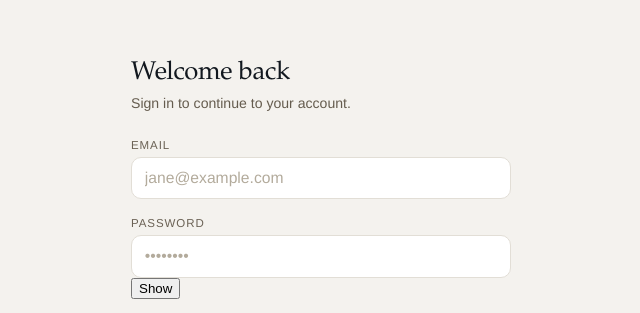
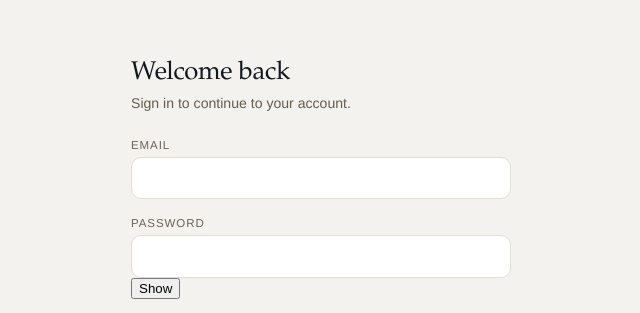
Before and after one commit to lorencedelossantos0-wq/My-first-project-, a plain HTML site: page login-1.html in a window 1280 px wide. Shown: the part 131-444 px from the top of the page, without its empty margins (319-959 px from the left). Drawn offline with nearby package versions, Linux system fonts and the light colour scheme.

Commit message:
Update login-1.html

```diff
--- a/login-1.html
+++ b/login-1.html
@@ -181,7 +181,7 @@
         <label for="email">Email</label>
         <input
           id="email" name="email" type="email"
-          autocomplete="email" placeholder="jane@example.com"
+          autocomplete="email" placeholder=" "
           required
         />
         <p class="field-error" id="emailError">Enter a valid email address.</p>
@@ -192,7 +192,7 @@
         <div class="password-wrap">
           <input
             id="password" name="password" type="password"
-            autocomplete="current-password" placeholder="••••••••"
+            autocomplete="current-password" placeholder=" "
             required minlength="6"
           />
           <button type="button" id="togglePassword" aria-pressed="false" aria-controls="password">Show</button>
```
